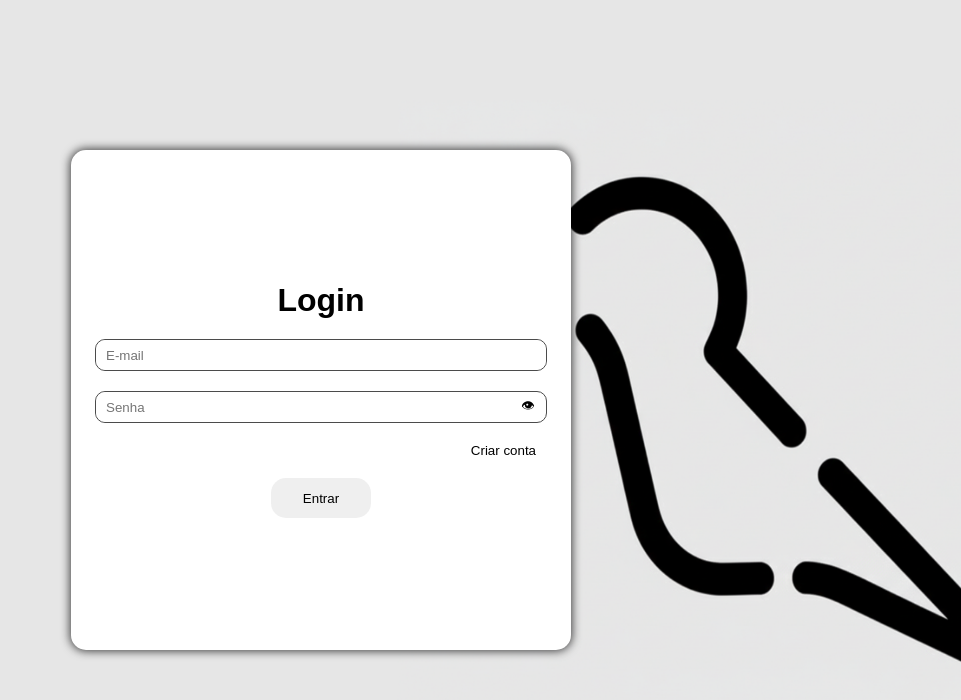
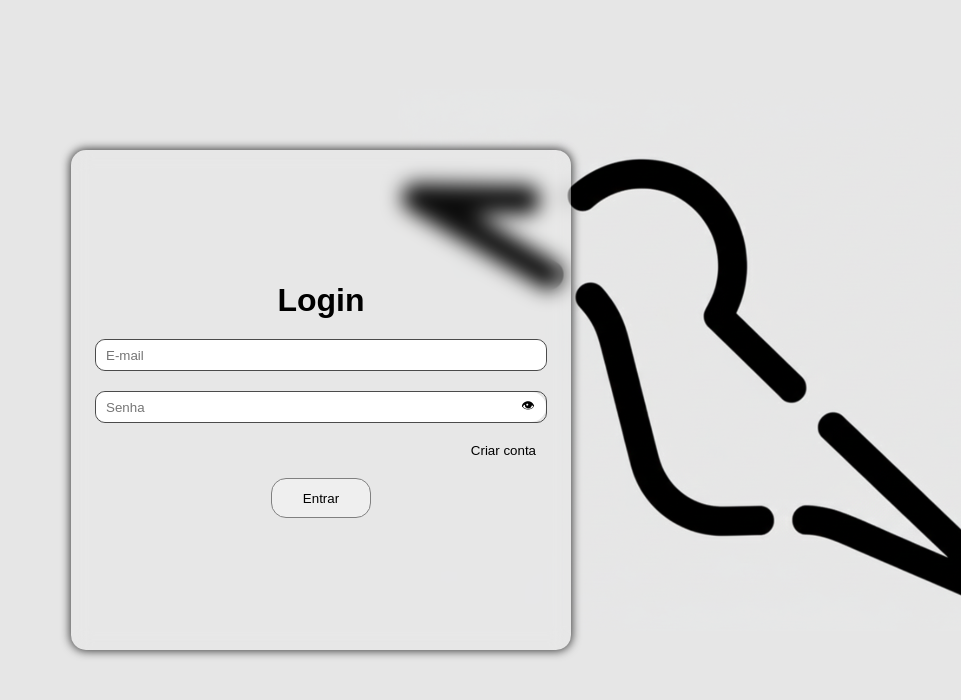
Before and after one commit to TATA255/Contabilidade, a plain HTML site: page index.html in a window 1280 px wide. Shown: the whole page, without its empty margins (319-1280 px from the left). Drawn offline with Linux system fonts and the light colour scheme.

Commit message:
efeito de blur

```diff
--- a/index.html
+++ b/index.html
@@ -8,7 +8,6 @@
     <link rel="stylesheet" href="styles.css">
 </head>
 <body>
-    <img src="/imagens/logo.png" alt="">
 
     <div id="alerta-mensagem" class="alerta-escondido"></div>
 
--- a/styles.css
+++ b/styles.css
@@ -9,24 +9,21 @@ body{
     height: 100vh;
     justify-content: center;
     align-items: center;
+    background-image: url(/imagens/logo.png);
+    background-size: 100%;
 }
 
 h1{
     display: flex;
 }
 
-/* ... (Restante do seu CSS) ... */
-
-img{
-    width: 100%;
-    height: 100%;
-}
 
 .conteiner, .conteinerCadastrar{
     display: flex;
     position: absolute;
-    background-color: white;
+    background-color: rgb(255, 255, 255,0.05);
     box-shadow: 0px 0px 10px 1px rgba(0,0,0,0.75);
+    backdrop-filter: blur(10px);
     border-radius: 15px;
     flex-direction: column;
     justify-content: center;
@@ -77,7 +74,7 @@ img{
 .telaCadastro, .telaLogin{
     text-decoration: none;
     border: none;
-    background-color: white;
+    background-color: rgb(255, 255, 255,0.0);
     color: black;
     cursor: pointer;
 }
@@ -89,7 +86,7 @@ img{
 .entrar, .cadastrar{
     width: 100px;
     height: 40px;
-    border: none;
+    border: 1px solid gray;
     border-radius: 15px;
     transition: 0.2s;
     cursor: pointer;
```
Also changed, not shown: Contador/contador.css (+14 -1 lines).
